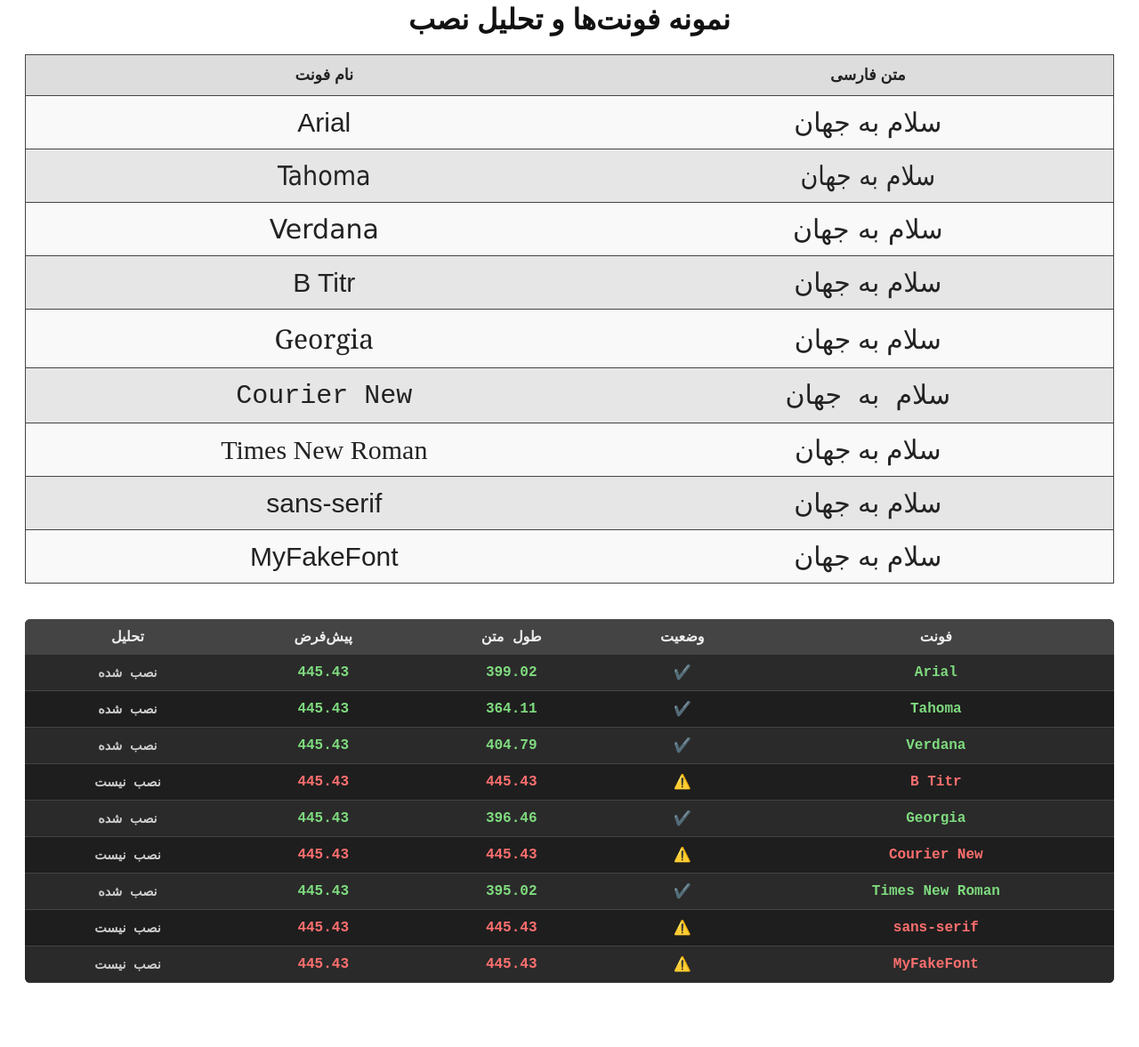
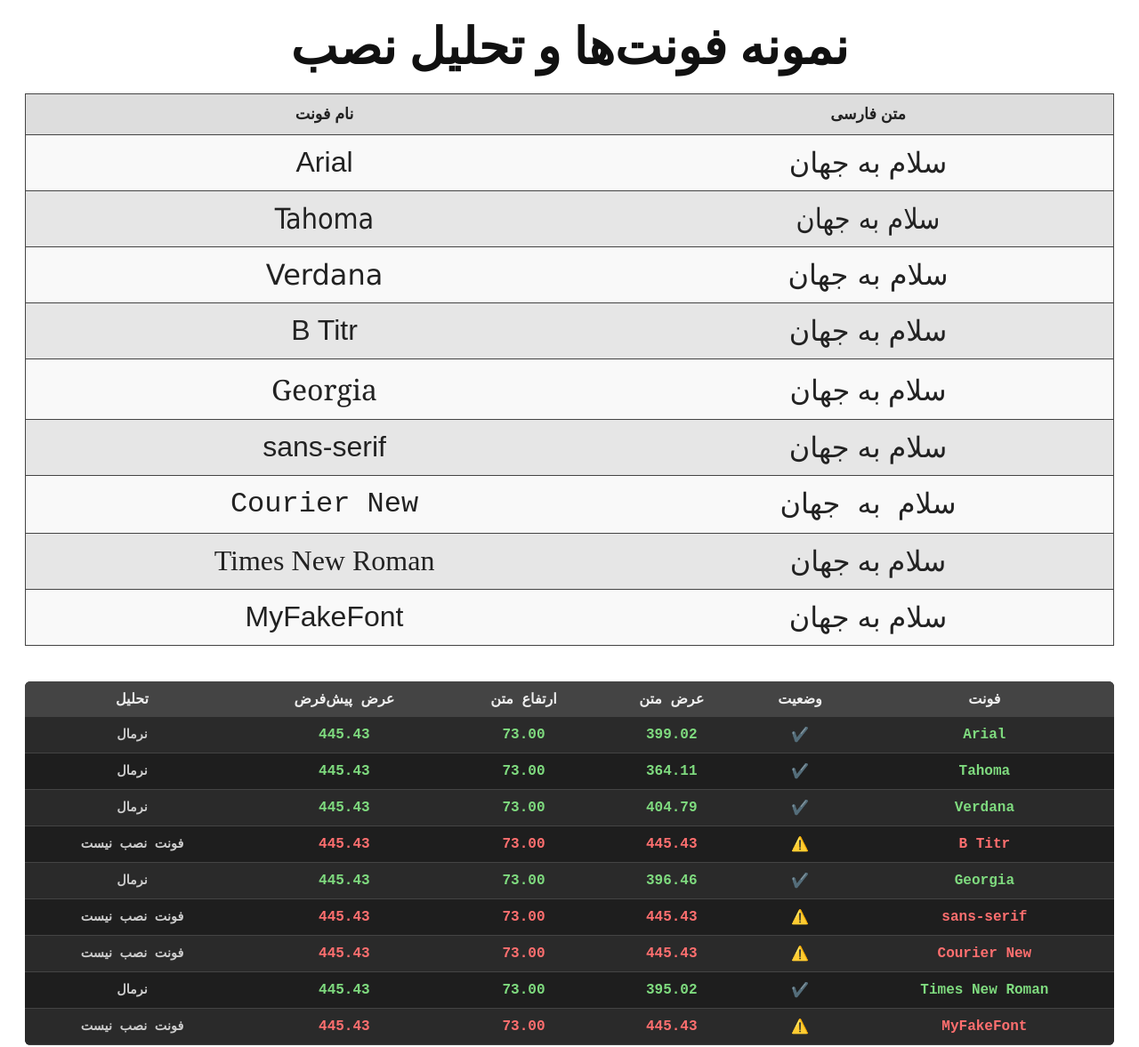
Before and after one commit to peymanx/shadow-profile, a plain HTML site: page font.html in a window 1280 px wide. Shown: the part 46-1223 px from the top of the page at 89% size. Before the commit the page ends 1179 px from the top, so only its background shows below. Drawn offline with Linux system fonts and the light colour scheme.

Commit message:
font height added

```diff
--- a/font.html
+++ b/font.html
@@ -5,7 +5,7 @@
 <title>نمایش فونت‌ها و تحلیل جدول</title>
 <style>
   body {
-    font-family: Arial, sans-serif;
+    font-family: Arial;
     padding: 20px;
     direction: rtl;
     background: #fff;
@@ -13,11 +13,12 @@
   }
 
   h1 {
-    font-size: 2rem;
+    font-size: 3.5rem;
     margin-bottom: 20px;
     text-align: center;
     font-weight: 700;
     color: #111;
+    font-family: 'Irannastaliq';
   }
 
   /* جدول نمونه فونت ها */
@@ -51,15 +52,20 @@
   }
 
   /* فونت‌ها برای نمونه‌ها و اندازه بزرگ‌تر متن */
-  .arial { font-family: Arial, sans-serif; font-size: 30px; }
-  .tahoma { font-family: Tahoma, sans-serif; font-size: 30px; }
-  .verdana { font-family: Verdana, sans-serif; font-size: 30px; }
-  .b-titr { font-family: 'B Titr', sans-serif; font-size: 30px; }
-  .georgia { font-family: Georgia, serif; font-size: 30px; }
-  .courier { font-family: 'Courier New', monospace; font-size: 30px; }
-  .times { font-family: 'Times New Roman', serif; font-size: 30px; }
-  .sans { font-family: sans-serif; font-size: 30px; }
-  .fake { font-family: 'MyFakeFont', sans-serif; font-size: 30px; }
+  .arial { font-family: Arial, sans-serif; }
+  .tahoma { font-family: Tahoma, sans-serif; }
+  .verdana { font-family: Verdana, sans-serif; }
+  .b-titr { font-family: 'B Titr', sans-serif; }
+  .sans { font-family: sans-serif; }
+  .georgia { font-family: Georgia, serif; }
+  .courier { font-family: 'Courier New', monospace; }
+  .times { font-family: 'Times New Roman', serif; }
+  .fake { font-family: 'MyFakeFont', sans-serif; }
+
+  .arial, .tahoma, .verdana, .b-titr,
+  .georgia, .courier, .times, .sans, .fake {
+      font-size: 32px;
+  }
 
   /* جدول تحلیل به سبک لاگ */
   table#font-table {
@@ -110,7 +116,6 @@
     font-size: 0.9rem;
     color: #ccc;
   }
-
 </style>
 </head>
 <body>
@@ -130,9 +135,9 @@
     <tr><td class="verdana">سلام به جهان</td><td class="verdana">Verdana</td></tr>
     <tr><td class="b-titr">سلام به جهان</td><td class="b-titr">B Titr</td></tr>
     <tr><td class="georgia">سلام به جهان</td><td class="georgia">Georgia</td></tr>
+    <tr><td class="sans">سلام به جهان</td><td class="sans">sans-serif</td></tr>
     <tr><td class="courier">سلام به جهان</td><td class="courier">Courier New</td></tr>
     <tr><td class="times">سلام به جهان</td><td class="times">Times New Roman</td></tr>
-    <tr><td class="sans">سلام به جهان</td><td class="sans">sans-serif</td></tr>
     <tr><td class="fake">سلام به جهان</td><td class="fake">MyFakeFont</td></tr>
   </tbody>
 </table>
@@ -142,8 +147,9 @@
     <tr>
       <th>فونت</th>
       <th>وضعیت</th>
-      <th>طول متن</th>
-      <th>پیش‌فرض</th>
+      <th>عرض متن</th>
+      <th>ارتفاع متن</th>
+      <th>عرض پیش‌فرض</th>
       <th>تحلیل</th>
     </tr>
   </thead>
@@ -151,37 +157,45 @@
 </table>
 
 <script>
-function isFontAvailable(font) {
+function getTextSize(font) {
   const canvas = document.createElement('canvas');
   const ctx = canvas.getContext('2d');
   const text = "سلام به جهان";
 
+  // اندازه متن با فونت مورد نظر
+  ctx.font = `72px '${font}', monospace`;
+  const metrics = ctx.measureText(text);
+
+  const width = metrics.width;
+  const height = (metrics.actualBoundingBoxAscent || 0) + (metrics.actualBoundingBoxDescent || 0);
+
+  // عرض پیش‌فرض برای مقایسه نصب بودن
   ctx.font = '72px monospace';
   const defaultWidth = ctx.measureText(text).width;
 
-  ctx.font = `72px '${font}', monospace`;
-  const fontWidth = ctx.measureText(text).width;
+  const installed = width !== defaultWidth;
 
-  return { installed: fontWidth !== defaultWidth, width: fontWidth, defaultWidth: defaultWidth };
+  return { installed, width, height, defaultWidth };
 }
 
-const fonts = ['Arial', 'Tahoma', 'Verdana', 'B Titr', 'Georgia', 'Courier New', 'Times New Roman', 'sans-serif', 'MyFakeFont'];
+const fonts = ['Arial', 'Tahoma', 'Verdana', 'B Titr', 'Georgia', 'sans-serif', 'Courier New', 'Times New Roman', 'MyFakeFont'];
 const tbody = document.querySelector('#font-table tbody');
 
 fonts.forEach(f => {
-  const result = isFontAvailable(f);
+  const result = getTextSize(f);
   const tr = document.createElement('tr');
 
   tr.className = result.installed ? 'installed' : 'not-installed';
 
   const analysis = result.installed
-    ? 'نصب شده'
-    : 'نصب نیست';
+    ? 'نرمال'
+    : 'فونت نصب نیست';
 
   tr.innerHTML = `
     <td>${f}</td>
     <td>${result.installed ? '✔️' : '⚠️'}</td>
     <td>${result.width.toFixed(2)}</td>
+    <td>${result.height.toFixed(2)}</td>
     <td>${result.defaultWidth.toFixed(2)}</td>
     <td class="analysis">${analysis}</td>
   `;
```
